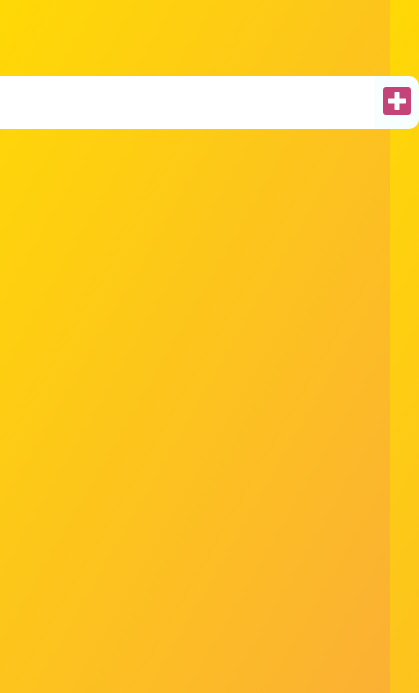
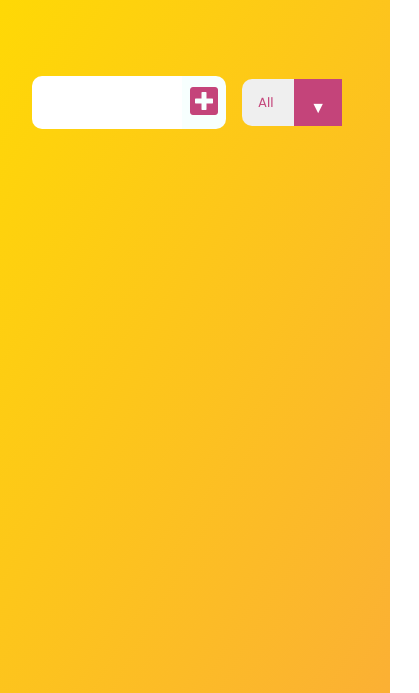
Before and after one commit to mohamadnikparvar/ToDoList, a plain HTML site: page index.html in a window 390 px wide. Shown: the part 151-844 px from the top of the page, 419 px wide, since content can reach past the window. Drawn offline with Linux system fonts and the light colour scheme.

Commit message:
responsive codes added

```diff
--- a/style.css
+++ b/style.css
@@ -129,3 +129,12 @@
    cursor: pointer;
    pointer-events: none;
  }
+
+ @media (max-width:530px){
+  .todo-input{
+     width:150px;
+   }
+   .select{
+     width:100px
+   }
+ }
```
Also changed, not shown: index.html (line endings or trailing spaces).
